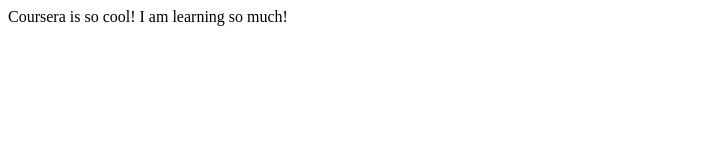
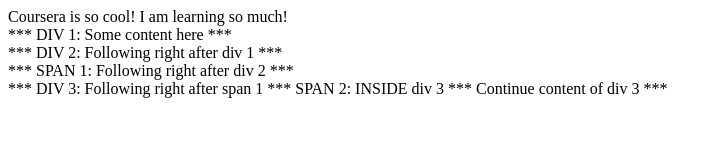
Before and after one commit to m-jamshed/coursera-test, a plain HTML site: page site/index.html in a window 1280 px wide. Shown: the whole page, without its empty margins (0-722 px from the left). Drawn offline with Linux system fonts and the light colour scheme.

Commit message:
div span test

```diff
--- a/site/index.html
+++ b/site/index.html
@@ -7,5 +7,13 @@
 
 <body>
 	Coursera is so cool! I am learning so much!
+	<div>*** DIV 1: Some content here ***</div>
+  	<div>*** DIV 2: Following right after div 1 ***</div>
+  	<span>*** SPAN 1: Following right after div 2 ***</span>
+  	<div>
+    	*** DIV 3: Following right after span 1
+    	<span>*** SPAN 2: INSIDE div 3 ***</span>
+    	Continue content of div 3 ***
+  	</div>
 </body>
 </html>
```
